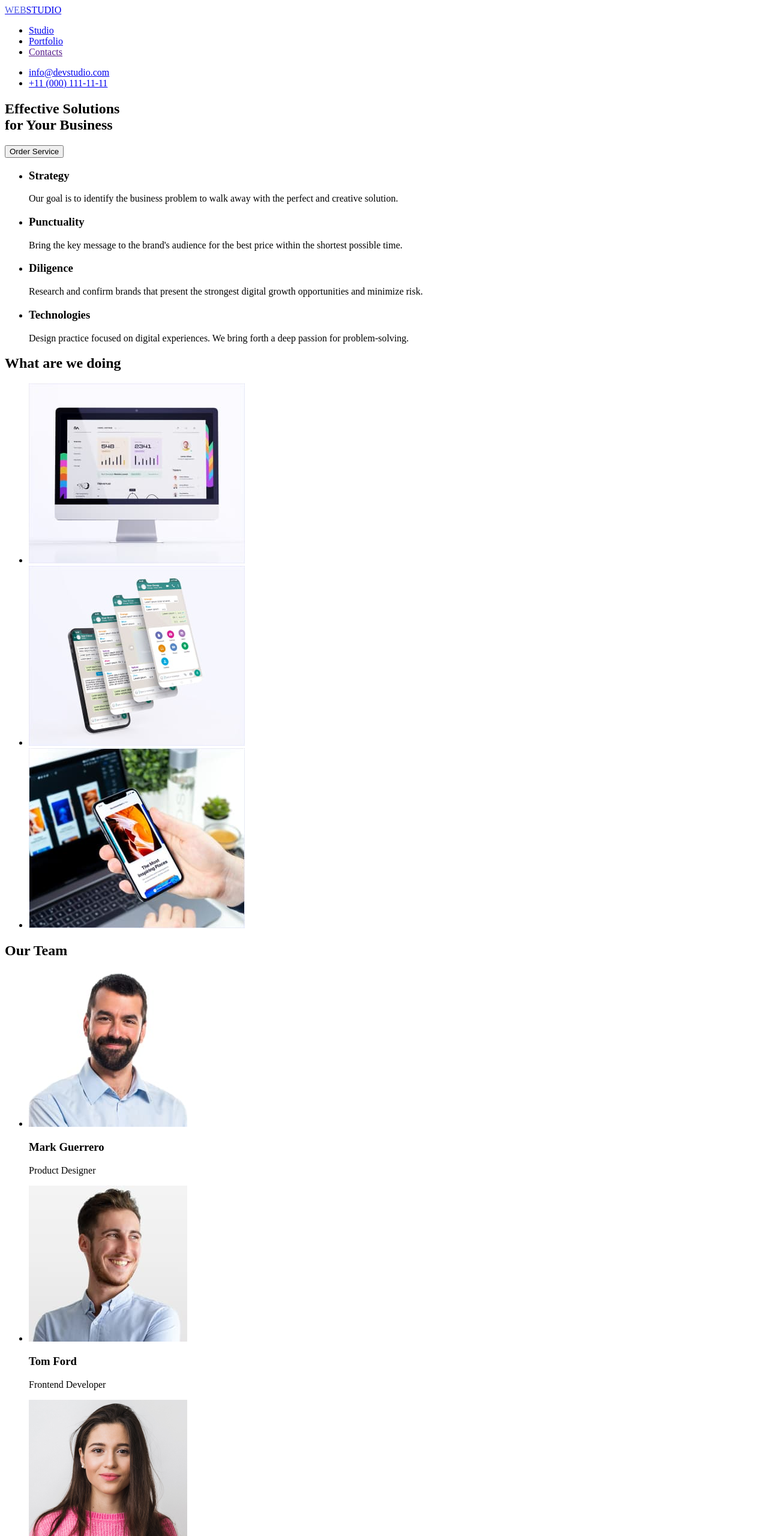
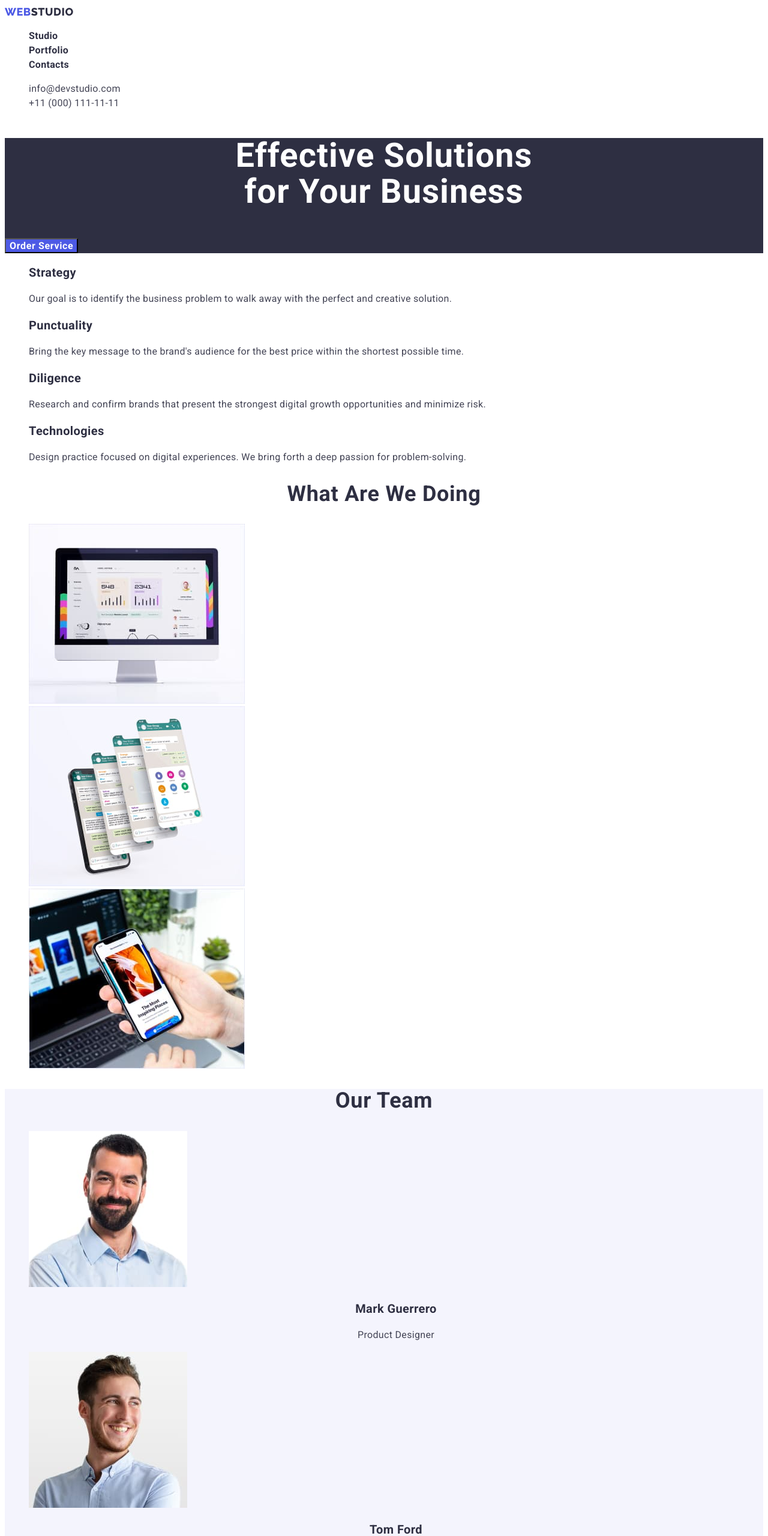
Before and after one commit to katvonbraun/goit-markup-hw-02, a plain HTML site: page index.html in a window 1280 px wide. Shown: the top 2560 px of the page at 60% size. Drawn offline with Linux system fonts and the light colour scheme.

Commit message:
added portfolio.html and font styles css

```diff
--- a/css/styles.css
+++ b/css/styles.css
@@ -0,0 +1,205 @@
+/* main color accents
+main background #ffffff
+iris primary brand            #4D5AE5
+navy blue headings            #2E2F42
+slate body text               #434455
+cornflower lght accent color  #E7E9FC
+light slate helper text       #8E8F99
+ */
+:root {
+  --navigation-list-color: #2e2f42;
+  --benefits-title-color: #2e2f42;
+  --accent-colr: #4d5ae5;
+  --text-color: #434455;
+  --section-title-color: #2e2f42;
+}
+/* --------------GLOBAL STYLES------------- */
+body {
+  font-family: "Roboto", sans-serif;
+  color: #2e2f42;
+}
+
+.link {
+  text-decoration: none;
+}
+
+.list {
+  list-style: none;
+}
+
+/* --------------HEADER------------- */
+.logo,
+.footer-logo {
+  font-family: "Raleway", sans-serif;
+  font-weight: 800;
+  font-size: 18px;
+  line-height: 1.33;
+  display: flex;
+  align-items: center;
+  letter-spacing: 0.03em;
+  text-transform: uppercase;
+  color: #2e2f42;
+}
+
+.logo-accent {
+  color: var(--accent-colr);
+}
+
+.header-link {
+  font-weight: 600;
+  font-size: 16px;
+  line-height: 1.5;
+  letter-spacing: 0.02em;
+  color: var(--navigation-list-color);
+}
+.header-link:hover,
+.header-link:focus {
+  color: #434455;
+}
+
+.header-link:active {
+  color: var(--accent-colr);
+}
+
+.contacts-link {
+  font-size: 16px;
+  line-height: 1.5;
+  letter-spacing: 0.02em;
+  color: #434455;
+}
+
+.contacts-link:hover,
+.contacts-link:focus {
+  color: var(--accent-colr);
+}
+
+/* --------------HERO------------- */
+.hero {
+  background-color: #2e2f42;
+}
+
+.hero-title {
+  font-weight: 600;
+  font-size: 56px;
+  line-height: 1.07;
+  text-align: center;
+  letter-spacing: 0.02em;
+  color: #ffffff;
+}
+
+.hero-btn {
+  background-color: var(--accent-colr);
+  font-family: inherit;
+  font-weight: 600;
+  font-size: 16px;
+  line-height: 1.19;
+  display: flex;
+  align-items: center;
+  letter-spacing: 0.04em;
+  color: #ffffff;
+  cursor: pointer;
+}
+
+/* --------------BENEFITS------------- */
+.benefits-heading {
+  font-weight: 600;
+  font-size: 20px;
+  line-height: 1.2;
+  letter-spacing: 0.02em;
+  color: var(--benefits-title-color);
+}
+
+.benefits-text {
+  font-size: 16px;
+  line-height: 1.5;
+  letter-spacing: 0.02em;
+  color: var(--text-color);
+}
+/* --------------JOB------------- */
+.job-title,
+.team-title {
+  font-weight: 600;
+  font-size: 36px;
+  line-height: 1.11;
+  text-align: center;
+  letter-spacing: 0.02em;
+  text-transform: capitalize;
+  color: var(--section-title-color);
+}
+
+/* --------------TEAM------------- */
+.team {
+  background-color: #f4f4fd;
+}
+.team-item-title {
+  font-weight: 600;
+  font-size: 20px;
+  line-height: 1.2;
+  text-align: center;
+  letter-spacing: 0.02em;
+  color: var(--benefits-title-color);
+}
+
+.team-text {
+  font-size: 16px;
+  line-height: 1.5;
+  text-align: center;
+  letter-spacing: 0.02em;
+  color: var(--text-color);
+}
+
+/* --------------FOOTER------------- */
+.footer {
+  background-color: #2e2f42;
+}
+
+.footer-logo {
+  color: #f4f4fd;
+}
+
+.footer-text {
+  font-size: 16px;
+  line-height: 1.5;
+  letter-spacing: 0.02em;
+  color: #e7e9fc;
+}
+
+/* --------------PORTFOLIO------------- */
+
+/* --------------FILTER BUTTONS------------- */
+
+.portfolio-btn-item {
+  background-color: #f4f4fd;
+  font-family: inherit;
+  font-weight: 600;
+  font-size: 16px;
+  line-height: 1.5;
+  display: flex;
+  align-items: center;
+  text-align: center;
+  letter-spacing: 0.04em;
+  color: var(--accent-colr);
+  cursor: pointer;
+}
+
+.portfolio-btn-item:hover,
+.portfolio-btn-item:focus {
+  background-color: var(--accent-colr);
+  color: #ffffff;
+}
+
+/* --------------PROJECTS------------- */
+.portfolio-title {
+  font-weight: 600;
+  font-size: 20px;
+  line-height: 1.2;
+  letter-spacing: 0.02em;
+  color: var(--benefits-title-color);
+}
+
+.portfolio-text {
+  font-size: 16px;
+  line-height: 1.5;
+  letter-spacing: 0.02em;
+  color: var(--text-color);
+}
--- a/index.html
+++ b/index.html
@@ -5,59 +5,67 @@
     <meta http-equiv="X-UA-Compatible" content="IE=edge" />
     <meta name="viewport" content="width=device-width, initial-scale=1.0" />
     <title>WebStudio</title>
+    <link rel="preconnect" href="https://fonts.googleapis.com" />
+    <link rel="preconnect" href="https://fonts.gstatic.com" crossorigin />
+    <link
+      href="https://fonts.googleapis.com/css2?family=Raleway:wght@800&family=Roboto:wght@400;500;700;900&display=swap"
+      rel="stylesheet"
+    />
+    <link rel="stylesheet" href="./css/styles.css">
   </head>
   <body>
     <!--Header-->
-    <header>
-      <nav>
-        <a href="./index.html"><span style="color: #4d5ae5">WEB</span>STUDIO</a>
-        <ul>
-          <li><a href="./index.html">Studio</a></li>
-          <li><a href="./portfolio.html">Portfolio</a></li>
-          <li><a href="">Contacts</a></li>
+    <header class="header">
+      <nav class="hader-navigation">
+        <a class="logo link" href="./index.html"><span class="logo-accent">WEB</span>STUDIO</a>
+        <ul class="header-list list">
+          <li class="header-item"><a class="header-link link" href="./index.html">Studio</a></li>
+          <li class="header-item"><a class="header-link link" href="./portfolio.html">Portfolio</a></li>
+          <li class="header-item"><a class="header-link link" href="">Contacts</a></li>
         </ul>
       </nav>
-      <ul>
-        <li><a href="mailto:info@devstudio.com">info@devstudio.com</a></li>
-        <li><a href="tel:+110001111111">+11 (000) 111-11-11</a></li>
+      <ul class="header-contacts-list list">
+        <li class="contacts-item"><a class="contacts-link link" href="mailto:info@devstudio.com">info@devstudio.com</a></li>
+        <li class="contacts-item"><a class="contacts-link link" href="tel:+110001111111">+11 (000) 111-11-11</a></li>
       </ul>
     </header>
+
 
     <!--Main-->
     <main>
       <!--Hero-->
-      <section>
-        <h1>Effective Solutions<br />for Your Business</h1>
-        <button type="button">Order Service</button>
+      <section class="hero">
+        <h1 class="hero-title">Effective Solutions<br />for Your Business</h1>
+        <button class="hero-btn btn" type="button">Order Service</button>
       </section>
 
       <!--Section 1-->
-      <section>
-        <ul>
-          <li>
-            <h3>Strategy</h3>
-            <p>
+      <section class="benefits">
+        <ul class="benefits-list list">
+          <li class="benefits-item">
+            <h3 class="benefits-heading">Strategy</h3>
+            <p class="benefits-text">
               Our goal is to identify the business problem to walk away with the
               perfect and creative solution.
             </p>
           </li>
-          <li>
-            <h3>Punctuality</h3>
-            <p>
+          <li class="benefits-item">
+            <h3 class="benefits-heading">Punctuality</h3>
+            <p class="benefits-text">
               Bring the key message to the brand's audience for the best price
               within the shortest possible time.
             </p>
           </li>
-          <li>
-            <h3>Diligence</h3>
-            <p>
+          <li class="benefits-item">
+            <h3 class="benefits-heading">Diligence</h3>
+            <p class="benefits-text">
               Research and confirm brands that present the strongest digital
               growth opportunities and minimize risk.
             </p>
           </li>
-          <li>
-            <h3>Technologies</h3>
-            <p>
+          <li class="benefits-item">
+            <h3 class="benefits-heading">Technologies</h3>
+            <p class="benefits-text">
               Design practice focused on digital experiences. We bring forth a
               deep passion for problem-solving.
             </p>
@@ -66,10 +74,10 @@
       </section>
 
       <!--Section 2-->
-      <section>
-        <h2>What are we doing</h2>
-        <ul>
-          <li>
+      <section class="job">
+        <h2 class="job-title">What are we doing</h2>
+        <ul class="job-list list">
+          <li class="job-list">
             <img
               src="./images/laptop.jpg"
               alt="laptop"
@@ -77,7 +85,7 @@
               height="300"
             />
           </li>
-          <li>
+          <li class="job-list">
             <img
               src="./images/smartphones.jpg"
               alt="smartphone"
@@ -85,7 +93,7 @@
               height="300"
             />
           </li>
-          <li>
+          <li class="job-list">
             <img
               src="./images/laptopandphone.jpg"
               alt="laptop and smartphone"
@@ -97,29 +105,29 @@
       </section>
 
       <!--Section 3-->
-      <section>
-        <h2>Our Team</h2>
-        <ul>
-          <li>
+      <section class="team">
+        <h2 class="team-title">Our Team</h2>
+        <ul class="team-list list">
+          <li class="team-item">
             <img
               src="./images/mark-guerrero.jpg"
               alt="Team member Mark Guerrero"
               width="264"
               height="260"
             />
-            <h3>Mark Guerrero</h3>
-            <p>Product Designer</p>
+            <h3 class="team-item-title">Mark Guerrero</h3>
+            <p class="team-text">Product Designer</p>
           </li>
-          <li>
+          <li class="team-item">
             <img
               src="./images/tom-ford.jpg"
               alt="Team member Tom Ford"
               width="264"
               height="260"
             />
-            <h3>Tom Ford</h3>
-            <p>Frontend Developer</p>
-          </li>
+            <h3 class="team-item-title">Tom Ford</h3>
+            <p class="team-text">Frontend Developer</p>
+          </li class="team-item">
           <li>
             <img
               src="./images/camila-garcia.jpg"
@@ -127,27 +135,27 @@
               width="264"
               height="260"
             />
-            <h3>Camila Garcia</h3>
-            <p>Marketing</p>
+            <h3 class="team-item-title">Camila Garcia</h3>
+            <p class="team-text">Marketing</p>
           </li>
-          <li>
+          <li class="team-item">
             <img
               src="./images/daniel-wilson.jpg"
               alt="Team member Daniel Wilson"
               width="264"
               height="260"
             />
-            <h3>Daniel Wilson</h3>
-            <p>UI Designer</p>
+            <h3 class="team-item-title">Daniel Wilson</h3>
+            <p class="team-text">UI Designer</p>
           </li>
         </ul>
       </section>
     </main>
 
     <!--Footer-->
-    <footer>
-      <a href="">WEBSTUDIO</a>
-      <p>
+    <footer class="footer">
+      <a class="footer-logo link" href="./index.html"><span class="logo-accent">WEB</span>STUDIO</a>
+      <p class="footer-text">
         Increase the flow of customers and sales for your business with digital
         marketing & growth solutions.
       </p>
```
Also changed, not shown: portfolio.html (+83 -56 lines).
